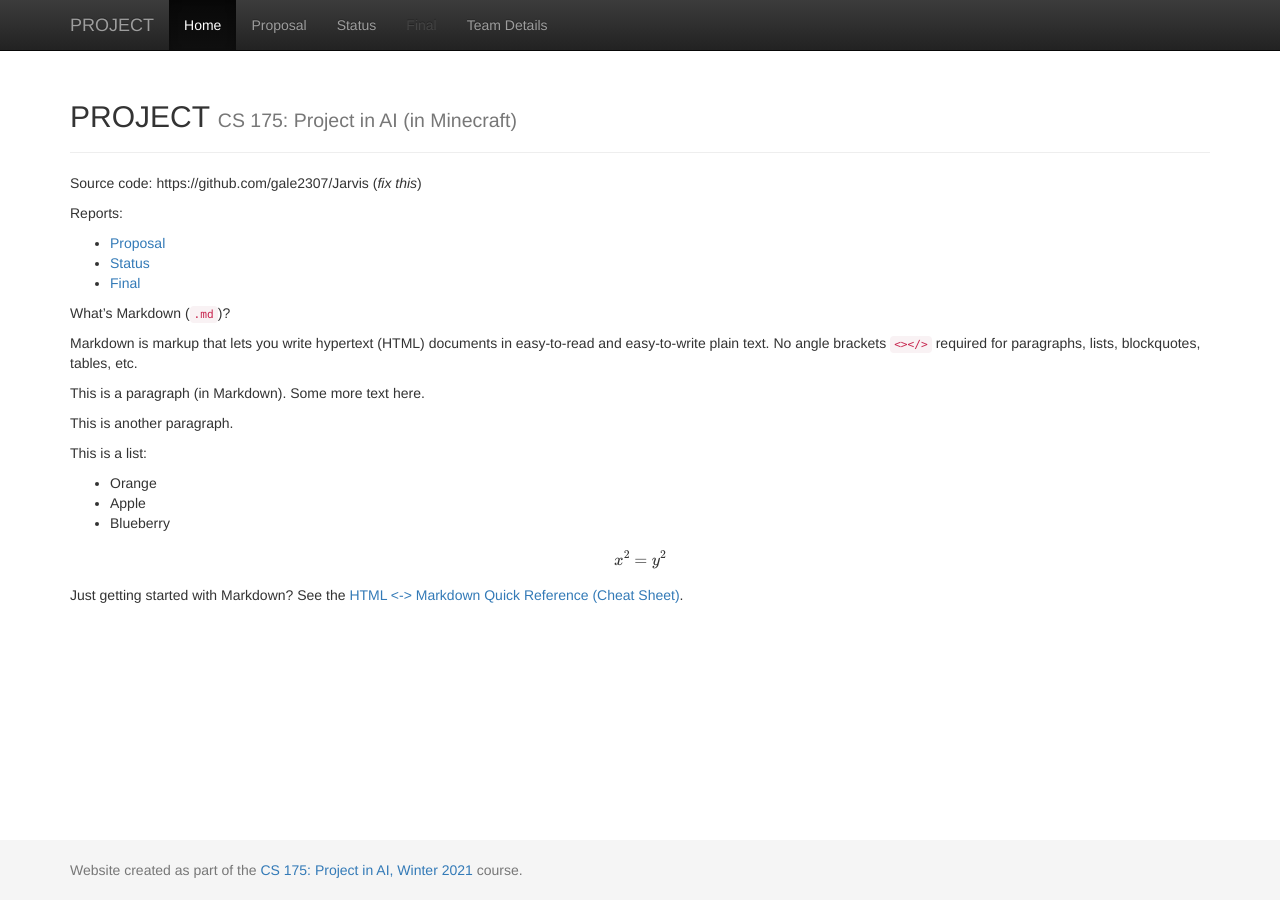
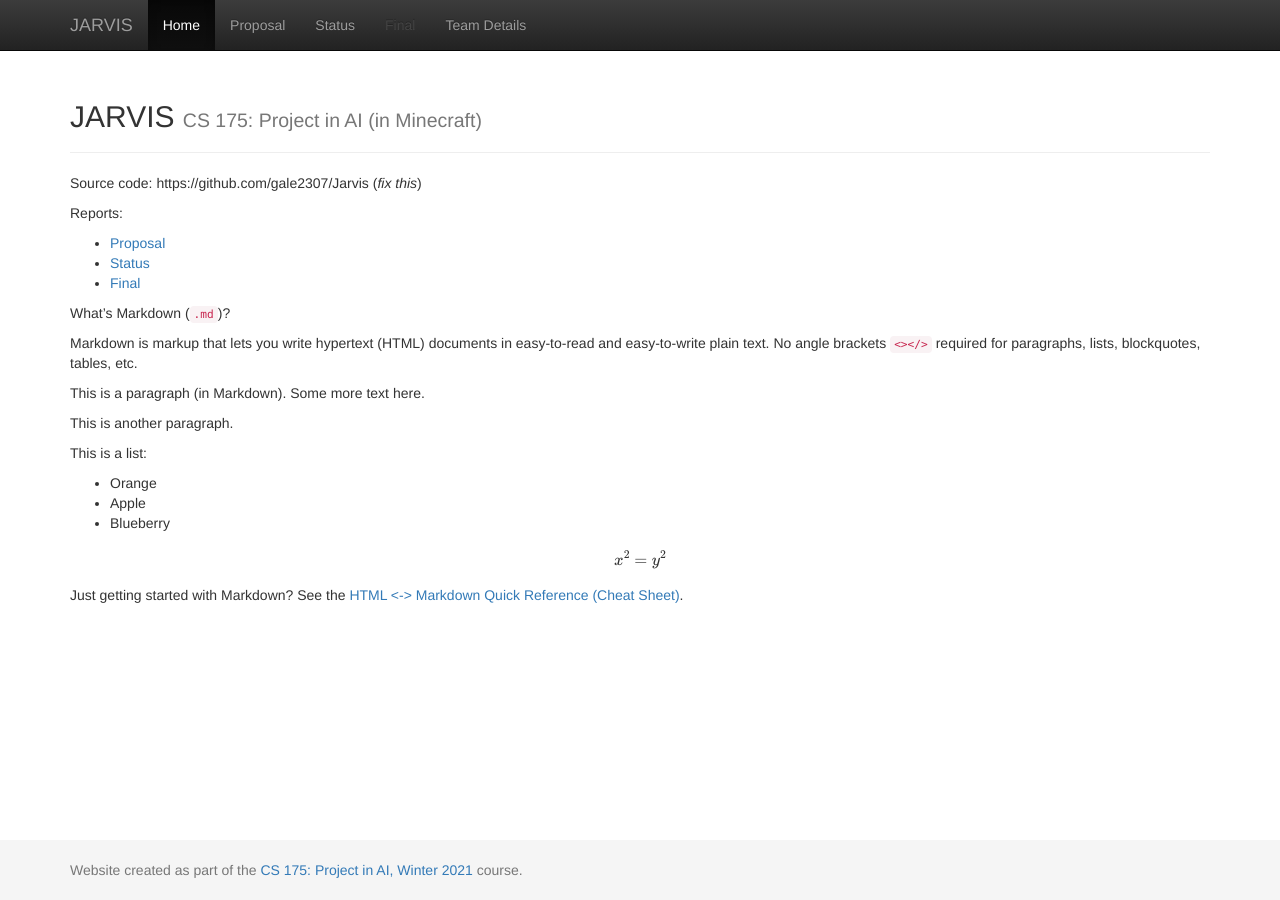
Before and after one commit to gale2307/Jarvis, a Jekyll site: the page built from docs/index.md, in a window 1280 px wide. Built offline with Jekyll 4.4.1, drawn with Linux system fonts in a browser that asks for light colours; formulas are drawn with MathJax 3.

Commit message:
edited title

```diff
--- a/docs/_config.yml
+++ b/docs/_config.yml
@@ -1,7 +1,7 @@
 ###########
 # site.title
 
-title:    'PROJECT'
+title:    'JARVIS'
 subtitle: 'CS 175: Project in AI (in Minecraft)'
 
 
```
